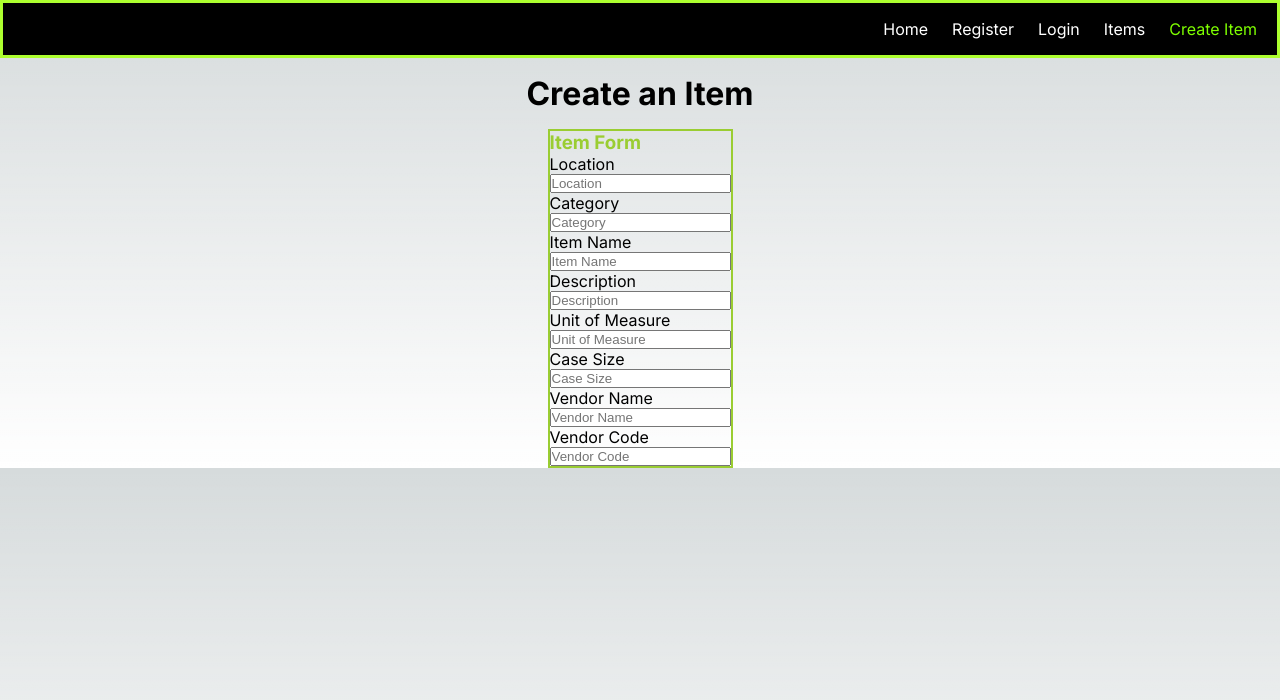
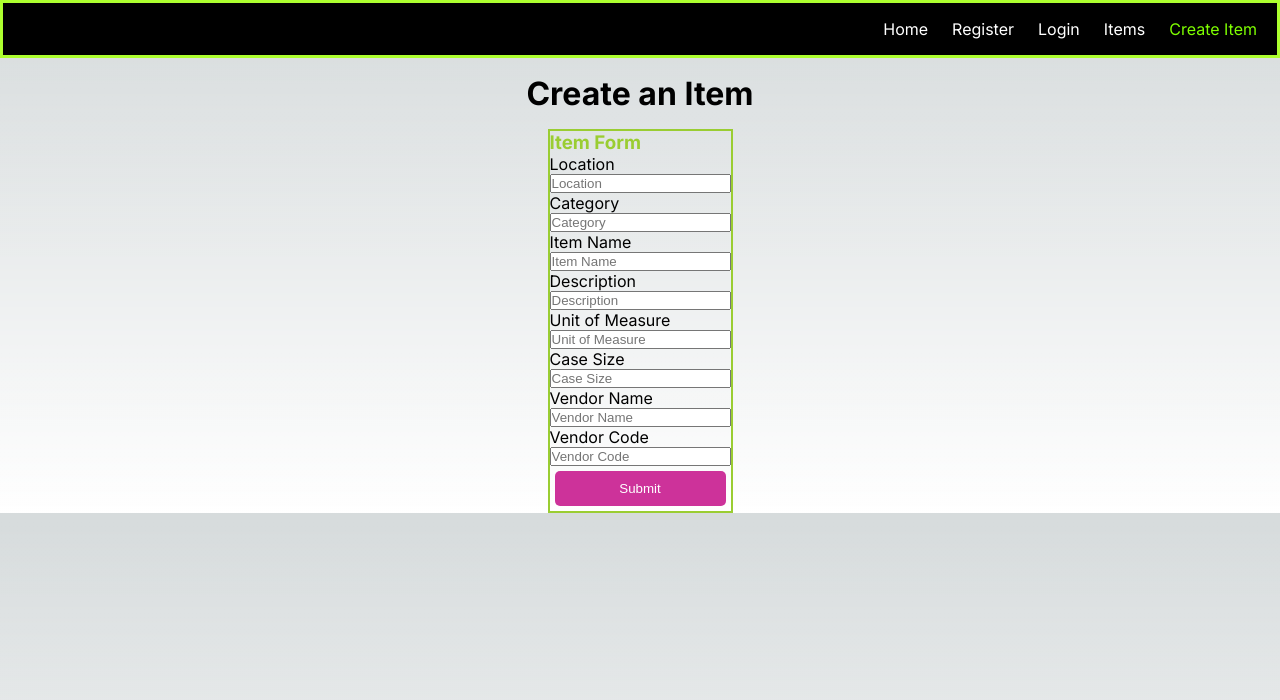
Before and after one commit to Job85/inventory-client, a Next.js app: page /create_item in a window 1280 px wide. Shown: the top 700 px of the page. Built offline with nearby package versions, Linux system fonts and the light colour scheme.

Commit message:
rendered Button component with type=submit and class=submit_button with style {background-color: #CD329A;     color: white;     padding: 10px 20px;     margin: 5px;     border: none;     border-radius: 5px;     cursor: pointer;} and styled on hover {background-color: rgba(205, 50, 154, 0.8)}

```diff
--- a/src/app/components/card/Card.jsx
+++ b/src/app/components/card/Card.jsx
@@ -17,6 +17,12 @@ export default function Card({ title, fields }) {
                         placeholder={field.placeholder}
                     />
                 ))}
+                <Button
+                    type="submit"
+                    ariaLabel="submit-form"
+                    children="Submit"
+                    className={styles.submit_button}
+                />
             </form>
         </div>
     )
--- a/src/app/components/card/styles.module.css
+++ b/src/app/components/card/styles.module.css
@@ -10,3 +10,17 @@
     display: flex;
     flex-direction: column;
 }
+
+.submit_button {
+    background-color: #CD329A;
+    color: white;
+    padding: 10px 20px;
+    margin: 5px;
+    border: none;
+    border-radius: 5px;
+    cursor: pointer;
+}
+
+.submit_button:hover {
+    background-color: rgba(205, 50, 154, 0.8);
+}
```
